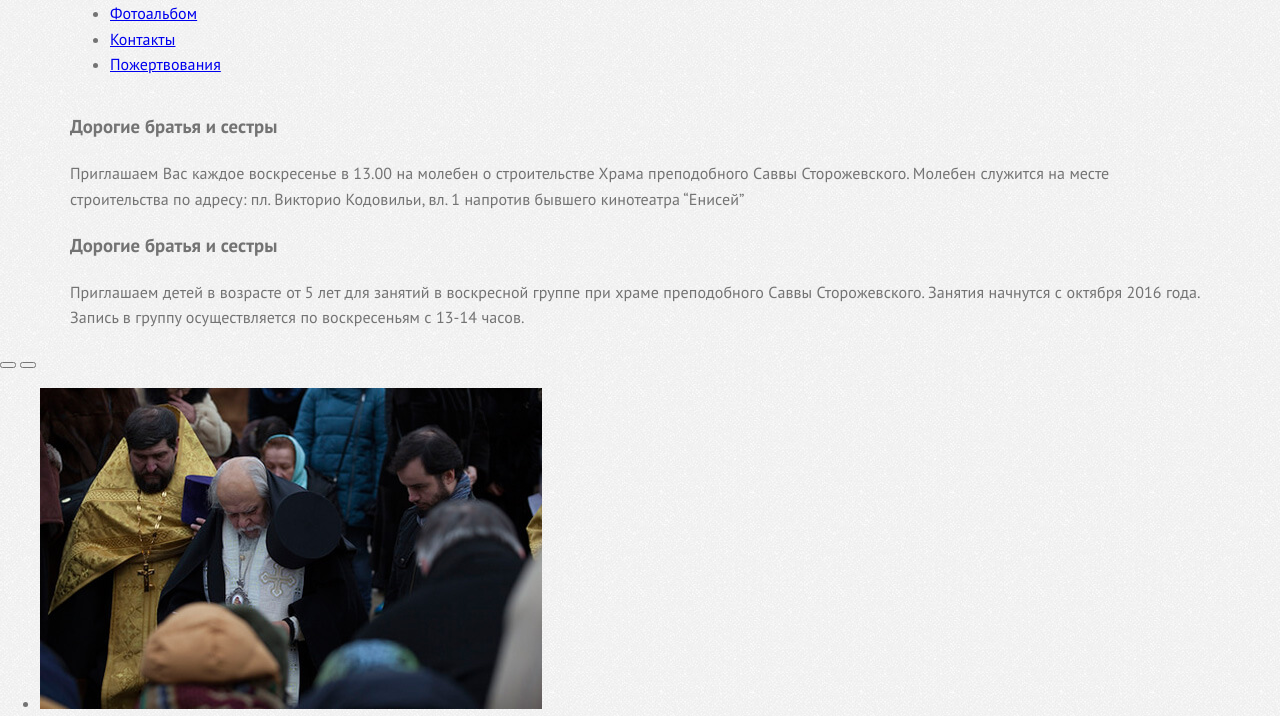
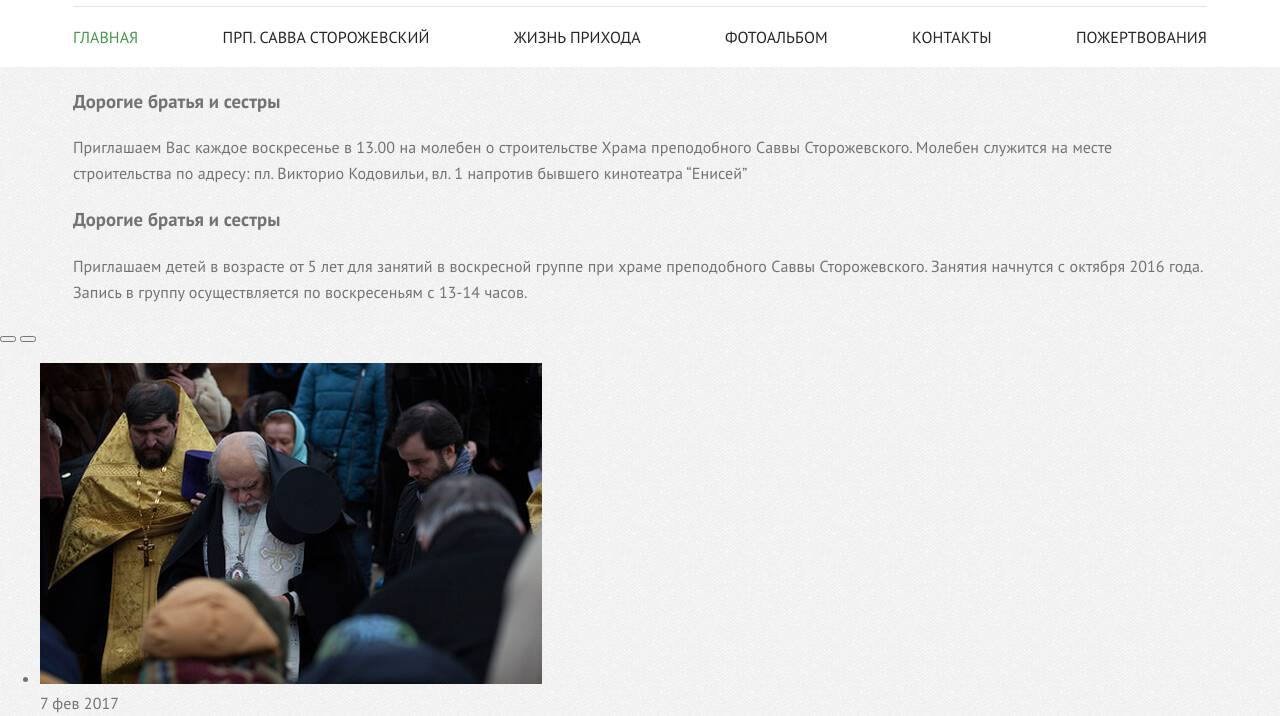
Before and after one commit to PonkinDmitrij2/temple-test, a plain HTML site: page index.html in a window 1280 px wide. Shown: the part 143-859 px from the top of the page. Drawn offline with Linux system fonts and the light colour scheme.

Commit message:
Adds styles to the page-header

```diff
--- a/css/main.css
+++ b/css/main.css
@@ -54,7 +54,7 @@
        url("../fonts/pt-sans-v9-cyrillic_latin-700.woff2") format("woff2"),
        url("../fonts/pt-sans-v9-cyrillic_latin-700.woff") format("woff");
 }
-/* ==================== FONT-FACE end ==================== */
+
 
 
 /* ========================================
@@ -70,7 +70,6 @@ html {
   font-size: 16px;
   line-height: 1.6;
   font-weight: 400;
-  letter-spacing: 0.005em;
   word-wrap: break-word;
   overflow-wrap: break-word;
 }
@@ -84,6 +83,7 @@ body {
   height: 100%;
   margin: 0;
   padding: 0;
+  letter-spacing: 0.005em;
   color: #737373;
   background: #f2f2f2 url("../img/bg/bg.jpg") 0 0 repeat;
 }
@@ -98,12 +98,13 @@ body {
 }
 
 .container {
-  width: 1170px;
+  width: 1164px;
   margin: 0 auto;
   padding-left: 15px;
   padding-right: 15px;
+  /* box-shadow: 0 0 0 1px green !important; */
 }
-/* ==================== COMMON end ==================== */
+
 
 
 /* ========== visually-hidden ========== */
@@ -122,12 +123,133 @@ body {
 
 
 
+/* ========================================
+   $PAGE-HEADER
+   ======================================== */
+.page-header {
+  margin-bottom: 1px;
+  padding-top: 36px;
+  background-color: #ffffff;
+}
+
+.page-header__logo {
+  margin-bottom: 41px;
+}
+
+
+
+/* ========================================
+   $LOGO
+   ======================================== */
+.logo {
+  display: block;
+  font-family: "Cormorant Infant", "Times New Roman", "Times", serif;
+  font-size: 36px;
+  line-height: 1;
+  font-weight: 700;
+  text-align: center;
+  text-decoration: none;
+  color: #262626;
+}
+
+.logo span {
+  display: inline-block;
+  width: 100%;
+  font-size: 16px;
+  line-height: 1.5;
+  font-weight: 300;
+  font-style: italic;
+  color: #595959;
+}
+
+
+
+.page-header__nav {
+  overflow: hidden;
+}
+
+.page-header__nav-inner {
+  margin: 0 -40px;
+  border-top: 1px solid #e5e5e5;
+}
+
+
+
+/* ========================================
+   $SITE-NAV
+   ======================================== */
+.site-nav {
+  margin: 0;
+  padding: 0;
+  list-style: none;
+  line-height: 1.5;
+  text-transform: uppercase;
+  color: #262626;
+  background-color: #fff;
+}
+
+.site-nav__link {
+  display: block;
+  text-decoration: none;
+  color: inherit;
+}
+
+.site-nav__link:hover,
+.site-nav__link:focus {
+  text-decoration: underline;
+}
+
+.site-nav--horizontal {
+  display: flex;
+  flex-wrap: wrap;
+  justify-content: space-between;
+}
+
+.site-nav--horizontal .site-nav__link {
+  padding: 18px 40px;
+}
+
+.site-nav--horizontal .site-nav__link:hover,
+.site-nav--horizontal .site-nav__link:focus {
+  text-decoration: none;
+  color: #48974c;
+  background-color: #f8f8f8;
+}
+
+.site-nav--horizontal .site-nav__link--active,
+.site-nav--horizontal .site-nav__link--active:hover {
+  color: #48974c;
+  background-color: transparent;
+}
+
+
+
+
+
+
+
+
 
 
 
 /* ========================================
    $TEST!
    ======================================== */
+/* BODY > * {
+outline: 2px solid deeppink;
+} */
+
+/* BODY > * > * {
+  outline: 2px dashed lime;
+  outline-offset: -2px;
+} */
+
+/* BODY > * > * > * {
+  outline: 2px dotted dodgerblue;
+  outline-offset: -4px;
+} */
+
+
 .test {
   background-color: rgba(0, 128, 0, 0.2) !important;
   box-shadow: 0 0 0 1px green !important;
--- a/index.html
+++ b/index.html
@@ -18,6 +18,7 @@
           </a>
         </div>
         <nav class="page-header__nav">
+          <div class="page-header__nav-inner">
             <ul class="site-nav  site-nav--horizontal">
               <li class="site-nav__item">
                 <a class="site-nav__link  site-nav__link--active">Главная</a>
@@ -38,6 +39,7 @@
                 <a class="site-nav__link" href="javascript:void(0)">Пожертвования</a>
               </li>
             </ul>
+          </div>
         </nav>
       </div>
     </header>
@@ -49,8 +51,9 @@
         <h2 class="visually-hidden">Братья и сестры</h2>
         <div class="carousel">
           <div class="carousel__items">
-            <div class="carousel__item">
-              <div class="container  carousel__content">
+            <div class="carousel__item  carousel__item-1  carousel__item--active">
+              <div class="container">
+                <div class="carousel__content">
                   <h3 class="carousel__content-title">Дорогие братья и сестры</h3>
                   <p class="carousel__content-text">
                     Приглашаем Вас каждое воскресенье в 13.00 на молебен о
@@ -61,8 +64,10 @@
                   </p>
                 </div>
               </div>
-            <div class="carousel__item">
-              <div class="container  carousel__content">
+            </div>
+            <div class="carousel__item  carousel__item-2">
+              <div class="container">
+                <div class="carousel__content">
                   <h3 class="carousel__content-title">Дорогие братья и сестры</h3>
                   <p class="carousel__content-text">
                     Приглашаем детей в возрасте от 5 лет для занятий в воскресной
@@ -73,11 +78,12 @@
                 </div>
               </div>
             </div>
-          <div class="carousel__controls">
-            <button class="carousel__control" type="button" title="Слайд 1">
+          </div>
+          <div class="carousel__indicators">
+            <button class="carousel__indicator" type="button" title="Слайд 1">
               <span class="visually-hidden">Слайд 1</span>
             </button>
-            <button class="carousel__control" type="button" title="Слайд 2">
+            <button class="carousel__indicator" type="button" title="Слайд 2">
               <span class="visually-hidden">Слайд 2</span>
             </button>
           </div>
@@ -289,10 +295,10 @@
         <ul class="pagination">
           <li class="pagination__item">
             <a class="pagination__link  pagination__link--prev  pagination__link--disabled" href="javascript:void(0)" tabindex="-1">
-              <span class="visually-hidden">Назад</span>
               <span class="pagination__link-icon">
                 <svg height="14" viewBox="0 0 128 128" width="14" xmlns="http://www.w3.org/2000/svg"><g fill="none" stroke="#2f3435" stroke-width="12" stroke-linecap="square" stroke-miterlimit="10"><path stroke="#595959" d="M87.5 111l-47-47M40.5 64l47-47"/></g></svg>
               </span>
+              <span class="visually-hidden">Назад</span>
             </a>
           </li>
           <li class="pagination__item">
@@ -315,10 +321,10 @@
           </li>
           <li class="pagination__item">
             <a class="pagination__link  pagination__link--next" href="javascript:void(0)">
-              <span class="visually-hidden">Вперед</span>
               <span class="pagination__link-icon">
                 <svg height="14" viewBox="0 0 128 128" width="14" xmlns="http://www.w3.org/2000/svg"><g fill="none" stroke="#2f3435" stroke-width="12" stroke-linecap="square" stroke-miterlimit="10"><path stroke="#595959" d="M40.5 17l47 47M87.5 64l-47 47"/></g></svg>
               </span>
+              <span class="visually-hidden">Вперед</span>
             </a>
           </li>
         </ul>
```
Lines whose indentation alone changed are shown as unchanged.
